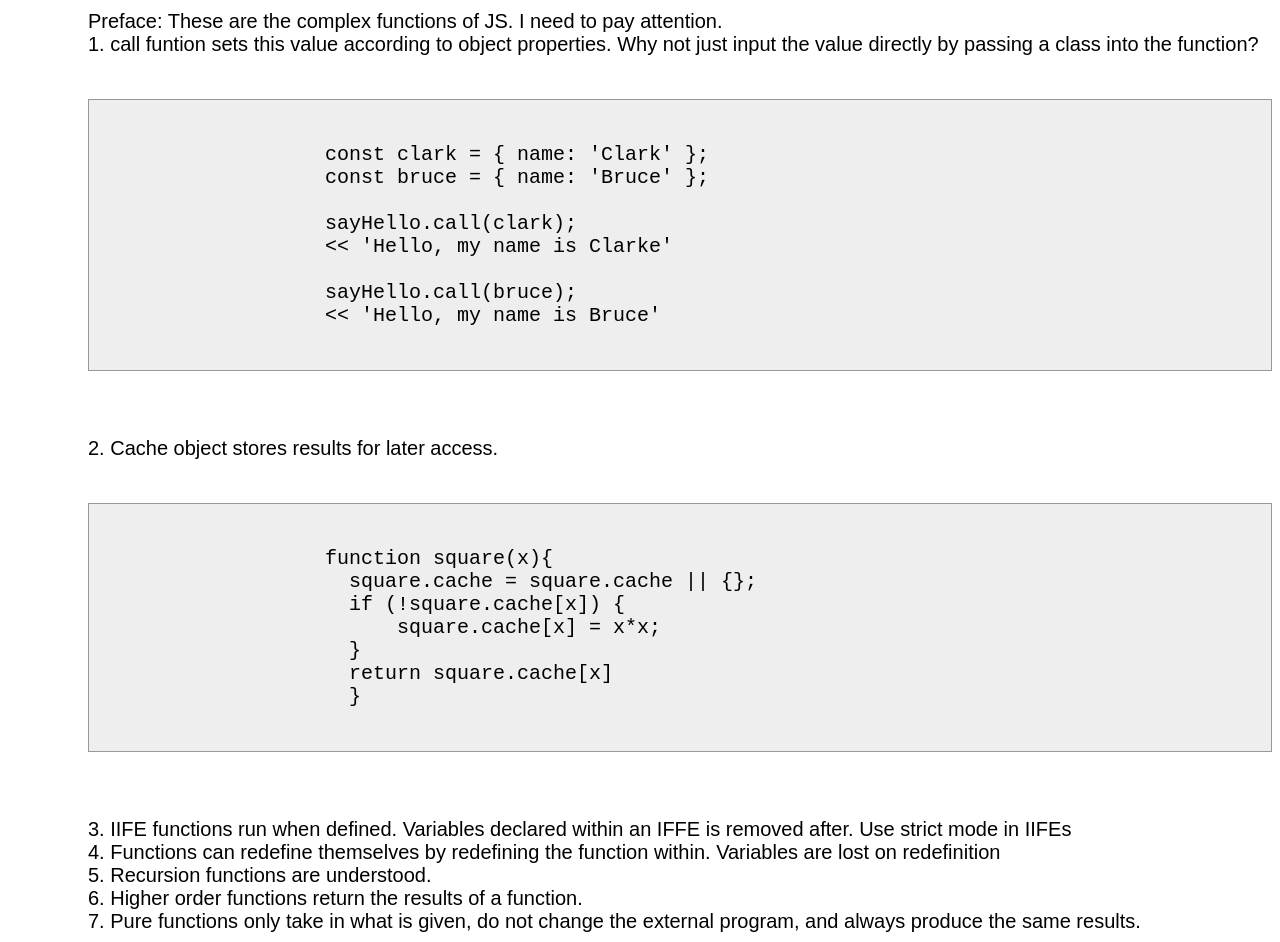
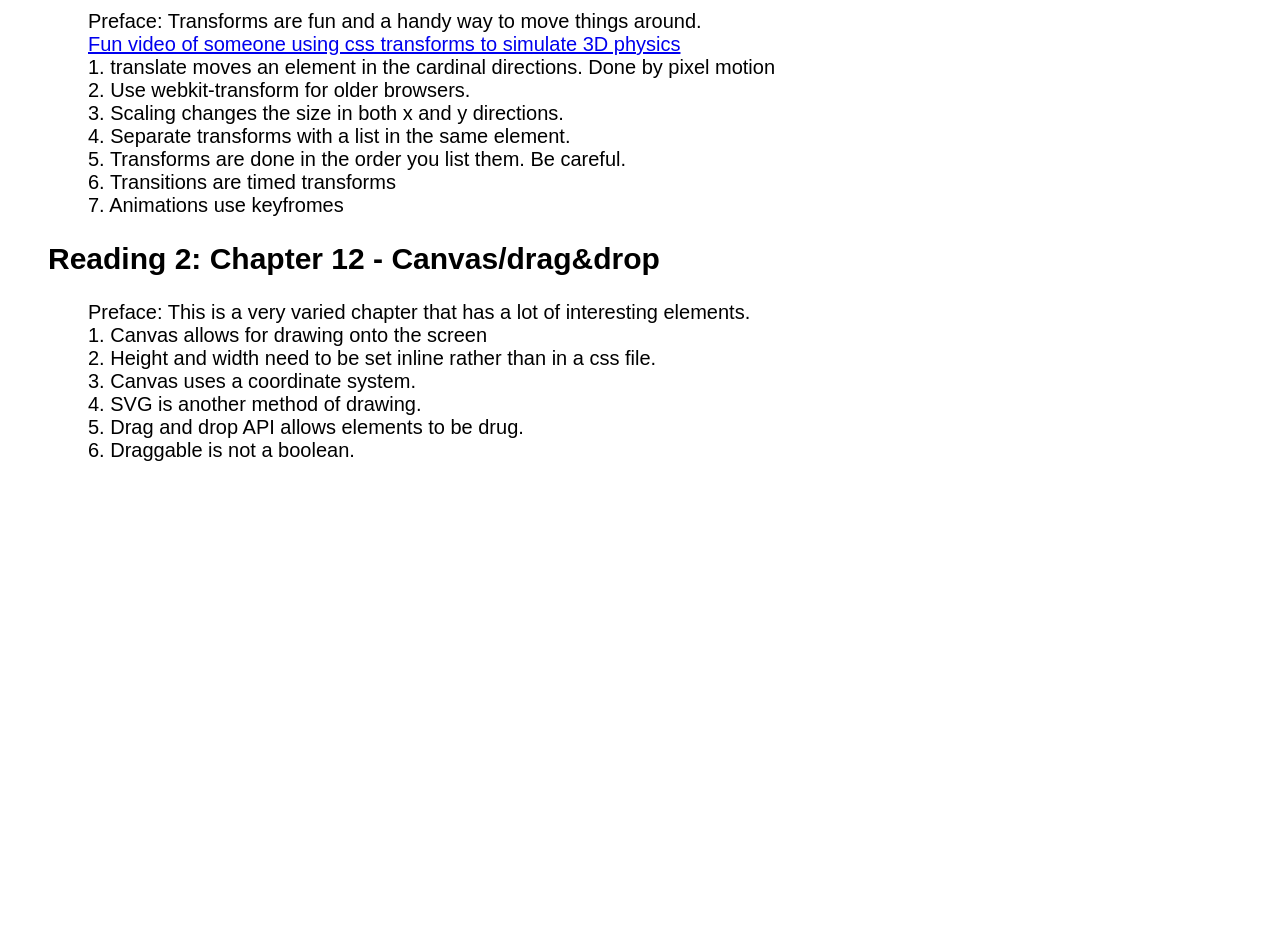
Before and after one commit to Shadrock50/WDD-330, a plain HTML site: page week08/index.html in a window 1280 px wide. Shown: the part 464-1406 px from the top of the page. After the commit the page ends 946 px from the top, so only its background shows below. Drawn offline with Linux system fonts and the light colour scheme.

Commit message:
Added notes.

```diff
--- a/week08/index.html
+++ b/week08/index.html
@@ -11,81 +11,34 @@
     <h1>WDD 330 portfolio</h1>
     <h2>Week 8</h2>
     <ul>
-      <li><a href="team/index.html">Week 08 Team Activity</a></li><br>
+      <li><a href="team/index.html">Week 08 Team Activity (Moblie Only)</a></li><br>
       <li>
         <h2>Week 8 notes</h2> <p></p>
         <br>
-        <h2>Reading 1: Chapter 11</h2>
+        <h2>Reading 1: Chapter 8 - Transitions</h2>
 
           <ul style="list-style-type: none;">
-            <li>Preface: These are the complex functions of JS. I need to pay attention.</li>
-            <li>1. call funtion sets this value according to object properties. Why not just input the value directly by passing a class into the function?
-              <pre>
-                <code>
-                  const clark = { name: 'Clark' };
-                  const bruce = { name: 'Bruce' };
-
-                  sayHello.call(clark);
-                  << 'Hello, my name is Clarke'
-
-                  sayHello.call(bruce);
-                  << 'Hello, my name is Bruce'
-                </code>
-              </pre>
-            </li>
-            <li>2. Cache object stores results for later access.
-              <pre>
-                <code>
-                  function square(x){
-                    square.cache = square.cache || {};
-                    if (!square.cache[x]) {
-                        square.cache[x] = x*x;
-                    }
-                    return square.cache[x]
-                    }
-                </code>
-              </pre>
-
-            </li>
-            <li>3. IIFE functions run when defined. Variables declared within an IFFE is removed after. Use strict mode in IIFEs</li>
-            <li>4. Functions can redefine themselves by redefining the function within. Variables are lost on redefinition</li>
-            <li>5. Recursion functions are understood. </li>
-            <li>6. Higher order functions return the results of a function. </li>
-            <li>7. Pure functions only take in what is given, do not change the external program, and always produce the same results.</li>
+            <li>Preface: Transforms are fun and a handy way to move things around. </li>
+            <li><a href="https://www.youtube.com/watch?v=NdftnCDwKaU">Fun video of someone using css transforms to simulate 3D physics</a></li>
+            <li>1. translate moves an element in the cardinal directions. Done by pixel motion</li>
+            <li>2. Use webkit-transform for older browsers.</li>
+            <li>3. Scaling changes the size in both x and y directions.</li>
+            <li>4. Separate transforms with a list in the same element.</li>
+            <li>5. Transforms are done in the order you list them. Be careful.</li>
+            <li>6. Transitions are timed transforms</li>
+            <li>7. Animations use keyfromes </li>
           </ul>
 
-          <h2>Reading 2: Chapter 13</h2>
+          <h2>Reading 2: Chapter 12 - Canvas/drag&drop</h2>
 
           <ul style="list-style-type: none;">
-            <li>Preface: Ajax has always been a nightmare for me. </li>
-            <li>1. AJAX can be used to fetch information from the web.
-              <pre>
-                <code>
-                  fetch('https://example.com/data')
-                  .then( // code that handles the response )
-                  .catch( // code that runs if the server returns an error )
-                </code>
-              </pre>
-            </li>
-            <li>2. Fetch can return http codes. Can do things dependent on what comes in response.
-              <pre>
-                <code>
-                  const url = 'https:example.com/data';
-
-                  fetch(url)
-                  .then((response) => {
-                  if(response.ok) {
-                  return response;
-                  }
-                  throw Error(response.statusText);
-                  })
-                  .then( response => // do something with response )
-                  .catch( error => console.log('There was an error!') )
-                </code>
-              </pre>
-
-            </li>
-            <li>3. response.text returns the response as plain text. .blob and .json are similar.</li>
+            <li>Preface: This is a very varied chapter that has a lot of interesting elements. </li>
+            <li>1. Canvas allows for drawing onto the screen</li>
+            <li>2. Height and width need to be set inline rather than in a css file.</li>
+            <li>3. Canvas uses a coordinate system.</li>
+            <li>4. SVG is another method of drawing. </li>
+            <li>5. Drag and drop API allows elements to be drug.</li>
+            <li>6. Draggable is not a boolean.</li>
           </ul>
 
       </li>
```
